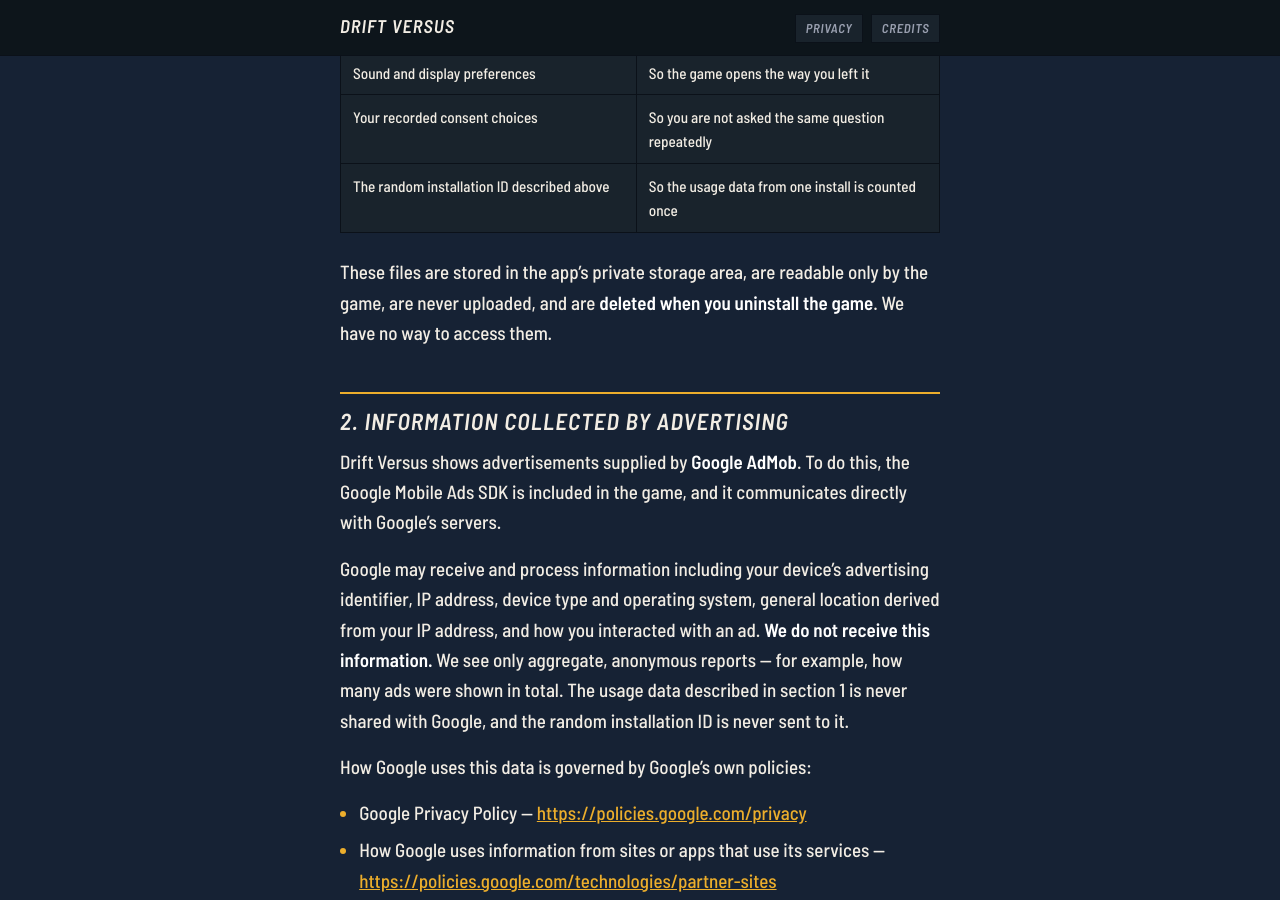
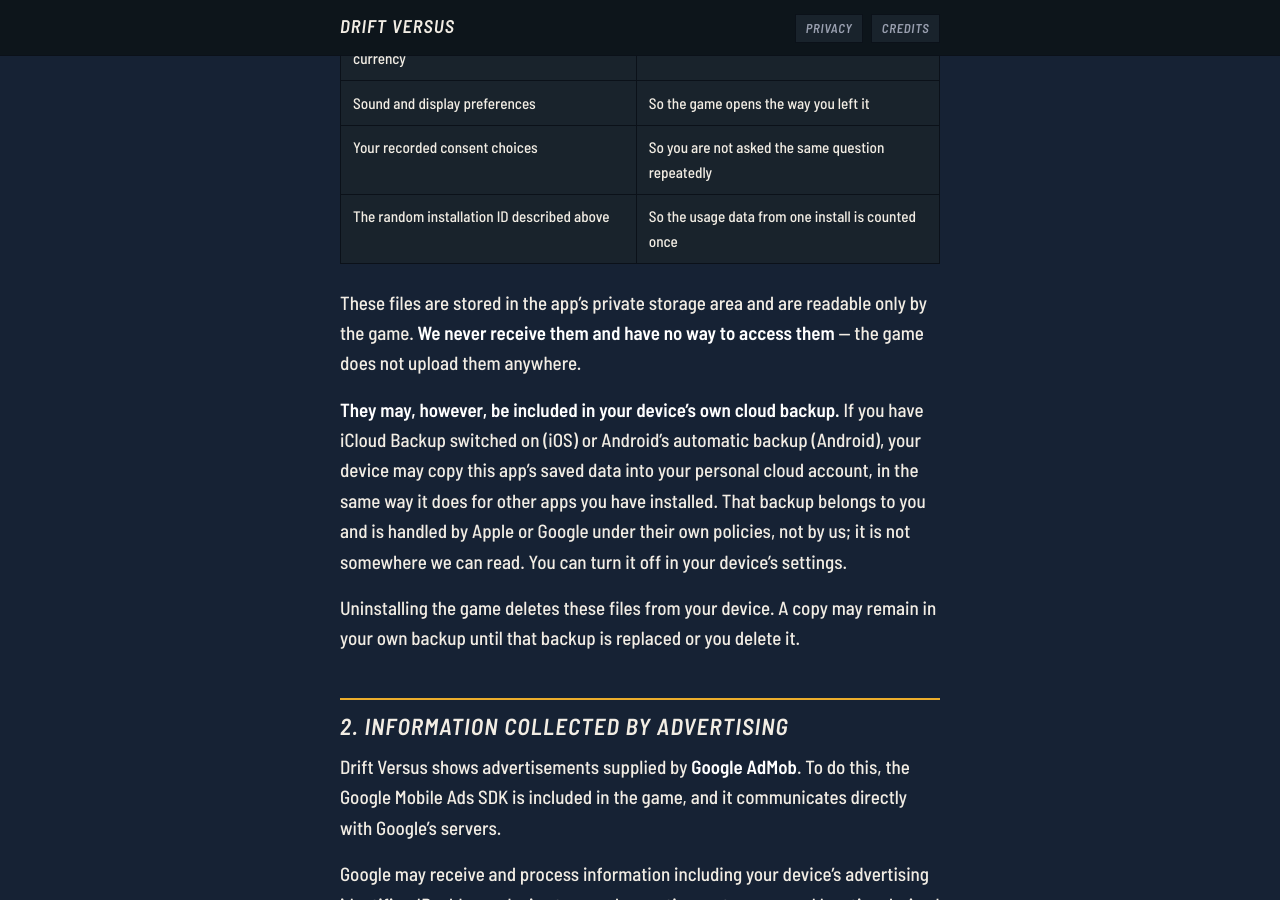
Before and after one commit to mhazki/drift-versus-privacy, a Jekyll site: the page built from index.md, in a window 1280 px wide and 900 px high, scrolled down 1795 px. Built offline with Jekyll 4.4.1, drawn with Linux system fonts in a browser that asks for light colours; our own code applies the rules of GitHub Pages for plain Markdown files; some of the changed text lies outside the part shown.

Commit message:
The page says what the device's own backup does
Mirrors TRV-Duel f702e7e (LAUNCH_BLOCKERS item 7). Source of truth is
PRIVACY_POLICY.md in that repo; this carries the page's layout, never
its words.

Co-Authored-By: Claude Opus 5 (1M context) <noreply@anthropic.com>

```diff
--- a/index.md
+++ b/index.md
@@ -16,7 +16,8 @@ This policy explains what happens to information when you play **Drift Versus**
 
 - The game has **no accounts, no login and no servers of its own**, and never
   asks who you are.
-- Your progress is saved **only on your own device**. We cannot see it.
+- Your progress is saved **only on your own device**, and may be included in
+  your device's own cloud backup if you use one. We cannot see it either way.
 - The game sends us a **small amount of anonymous usage data** — which races
   were played and how they went — under a random ID that is not linked to you.
   In the EEA, the UK and Switzerland it sends none.
@@ -69,9 +70,19 @@ can remember your progress between sessions:
 | Your recorded consent choices | So you are not asked the same question repeatedly |
 | The random installation ID described above | So the usage data from one install is counted once |
 
-These files are stored in the app's private storage area, are readable only by
-the game, are never uploaded, and are **deleted when you uninstall the game**.
-We have no way to access them.
+These files are stored in the app's private storage area and are readable only
+by the game. **We never receive them and have no way to access them** — the
+game does not upload them anywhere.
+
+**They may, however, be included in your device's own cloud backup.** If you
+have iCloud Backup switched on (iOS) or Android's automatic backup (Android),
+your device may copy this app's saved data into your personal cloud account, in
+the same way it does for other apps you have installed. That backup belongs to
+you and is handled by Apple or Google under their own policies, not by us; it
+is not somewhere we can read. You can turn it off in your device's settings.
+
+Uninstalling the game deletes these files from your device. A copy may remain
+in your own backup until that backup is replaced or you delete it.
 
 ## 2. Information collected by advertising
 
```
